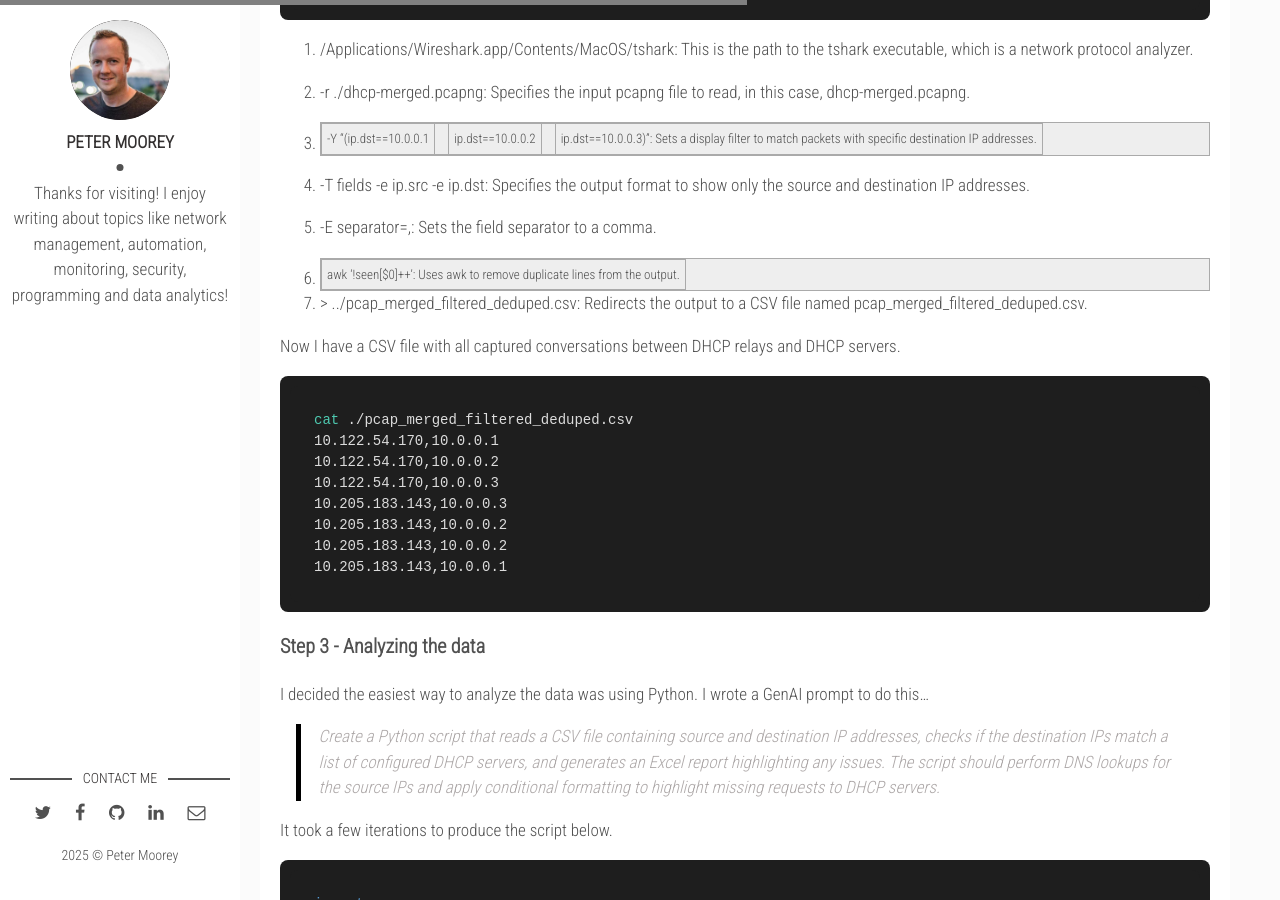
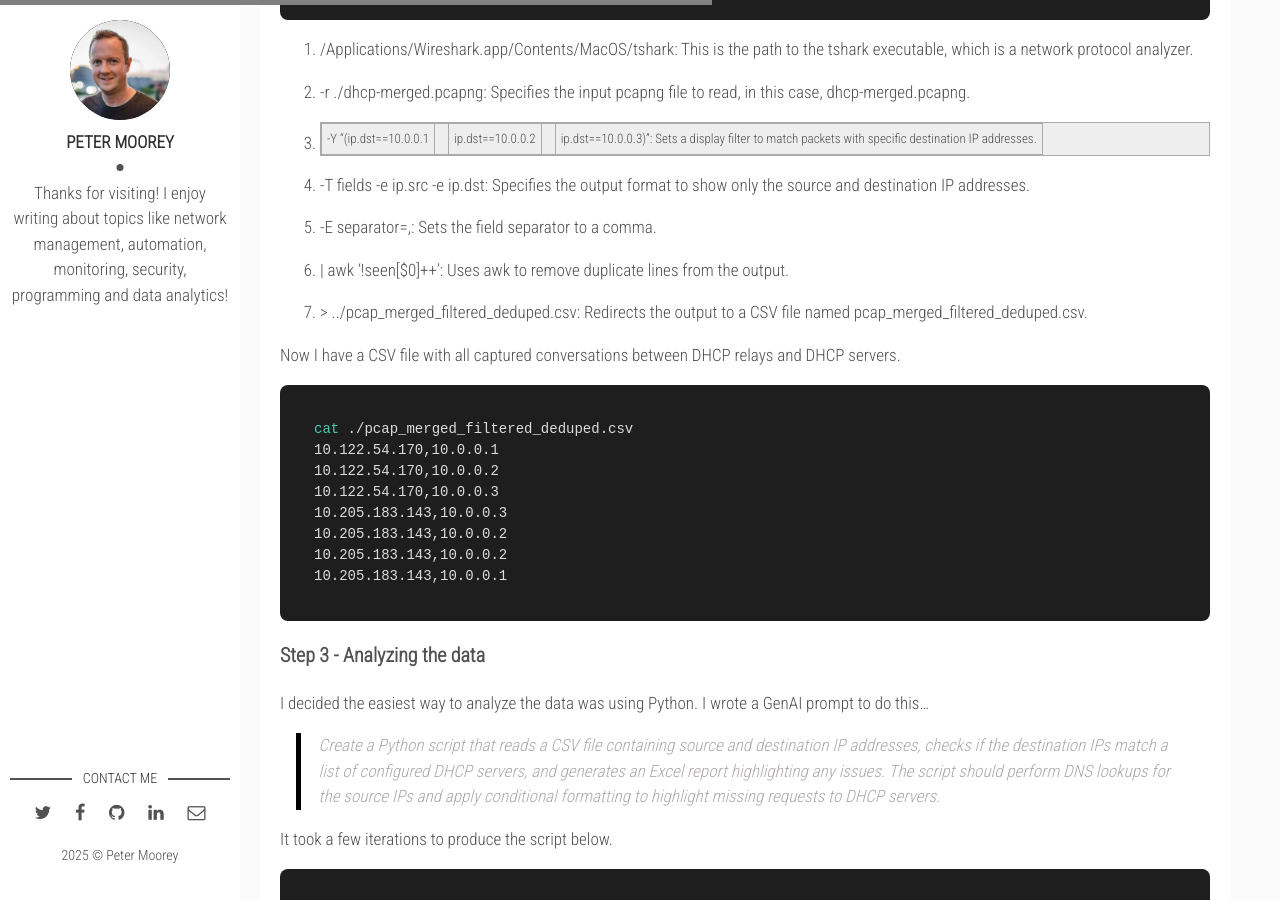
Before and after one commit to petermoorey/petermoorey.github.io, a Jekyll site: the page built from _posts/2025-03-10-dhcp-server-analysis.markdown, in a window 1280 px wide and 900 px high, scrolled down 2509 px. Built offline with Jekyll 4.4.1, drawn with Linux system fonts in a browser that asks for light colours; nearby versions of some CDN libraries.

Commit message:
Updated formatting

```diff
--- a/_posts/2025-03-10-dhcp-server-analysis.markdown
+++ b/_posts/2025-03-10-dhcp-server-analysis.markdown
@@ -73,13 +73,13 @@ I use the Wireshark 'tshark' command-line tool to apply a display filter (select
 
 2. -r ./dhcp-merged.pcapng: Specifies the input pcapng file to read, in this case, dhcp-merged.pcapng.
 
-3. -Y "(ip.dst==10.0.0.1 || ip.dst==10.0.0.2 || ip.dst==10.0.0.3)": Sets a display filter to match packets with specific destination IP addresses.
+3. -Y "(ip.dst\==10.0.0.1 || ip.dst\==10.0.0.2 || ip.dst\==10.0.0.3)": Sets a display filter to match packets with specific destination IP addresses.
 
 4. -T fields -e ip.src -e ip.dst: Specifies the output format to show only the source and destination IP addresses.
 
 5. -E separator=,: Sets the field separator to a comma.
 
-6. | awk '!seen[$0]++': Uses awk to remove duplicate lines from the output.
+6. \| awk '!seen[$0]++': Uses awk to remove duplicate lines from the output.
 
 7. \> ../pcap_merged_filtered_deduped.csv: Redirects the output to a CSV file named pcap_merged_filtered_deduped.csv.
 
```
